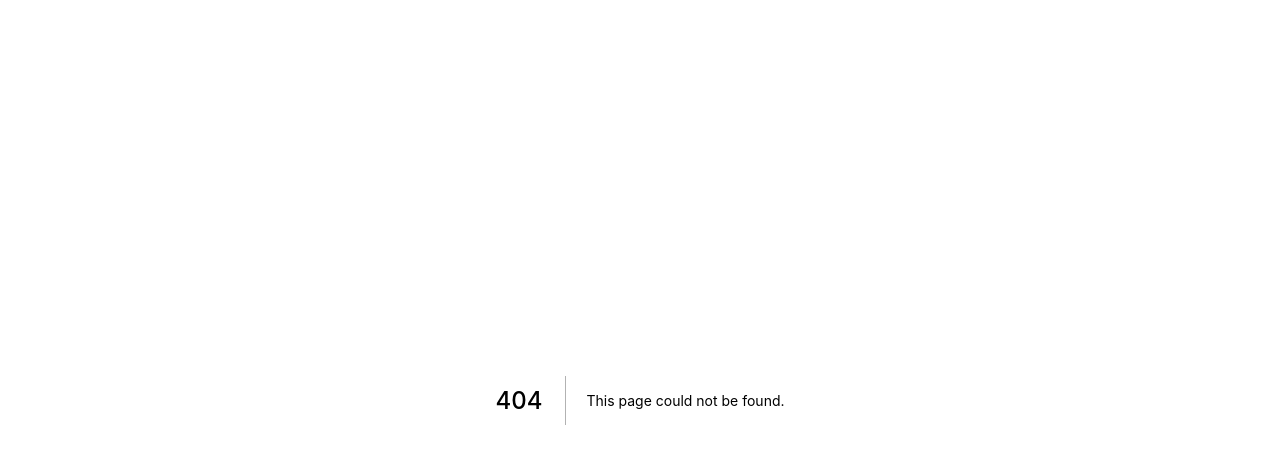
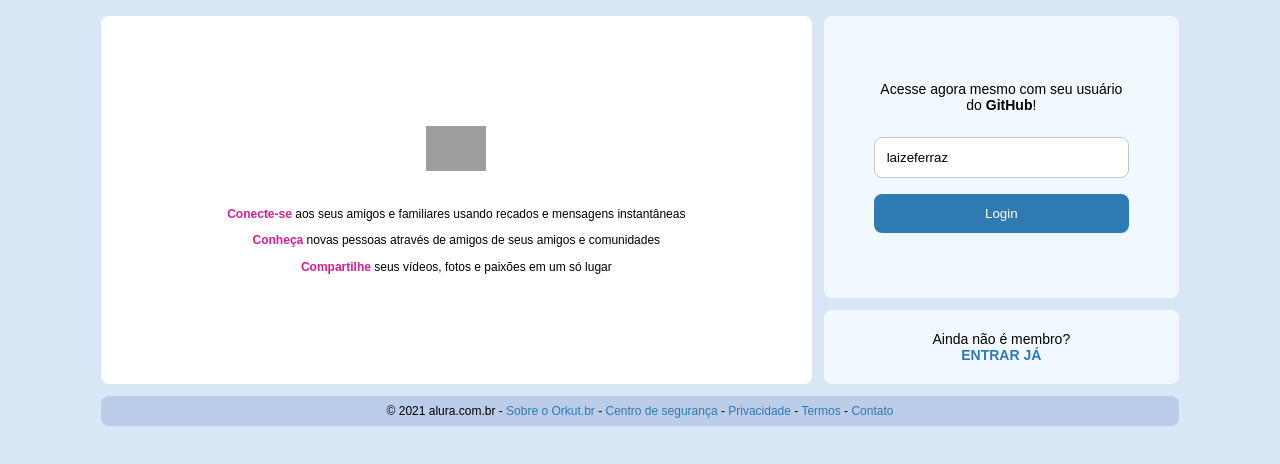
Before and after one commit to laizeferraz/alurakut, a Next.js app: page /login in a window 1280 px wide. Before the commit this address had no page. Shown: the top 464 px of the page. Built offline with nearby package versions, Linux system fonts and the light colour scheme; grey boxes are pictures that could not be loaded.

Commit message:
login and authentication.

```diff
--- a/package.json
+++ b/package.json
@@ -7,7 +7,9 @@
   },
   "dependencies": {
     "datocms-client": "^3.4.11",
+    "jsonwebtoken": "^8.5.1",
     "next": "latest",
+    "nookies": "^2.5.2",
     "react": "^17.0.2",
     "react-dom": "^17.0.2",
     "react-is": "^17.0.2",
--- /dev/null
+++ b/pages/login.js
@@ -0,0 +1,94 @@
+import React, { useState } from "react";
+// Hook do NextJS
+import { useRouter } from "next/router";
+import nookies from "nookies";
+
+export default function LoginScreen() {
+  const router = useRouter();
+  const [githubUser, setGithubUser] = useState("laizeferraz");
+
+  return (
+    <main
+      style={{
+        display: "flex",
+        flex: 1,
+        alignItems: "center",
+        justifyContent: "center",
+      }}
+    >
+      <div className="loginScreen">
+        <section className="logoArea">
+          <img src="https://alurakut.vercel.app/logo.svg" />
+
+          <p>
+            <strong>Conecte-se</strong> aos seus amigos e familiares usando
+            recados e mensagens instantâneas
+          </p>
+          <p>
+            <strong>Conheça</strong> novas pessoas através de amigos de seus
+            amigos e comunidades
+          </p>
+          <p>
+            <strong>Compartilhe</strong> seus vídeos, fotos e paixões em um só
+            lugar
+          </p>
+        </section>
+
+        <section className="formArea">
+          <form
+            className="box"
+            onSubmit={(e) => {
+              e.preventDefault();
+              console.log("User: ", githubUser);
+              fetch("https://alurakut.vercel.app/api/login", {
+                method: "POST",
+                headers: {
+                  "Content-Type": "application/json",
+                },
+                body: JSON.stringify({ githubUser: githubUser }),
+              }).then(async (response) => {
+                const responseData = await response.json();
+                const token = responseData.token;
+                nookies.set(null, "USER_TOKEN", token, {
+                  path: "/",
+                  maxAge: 86400 * 7, //expire date for cookies
+                });
+                router.push("/");
+              });
+            }}
+          >
+            <p>
+              Acesse agora mesmo com seu usuário do <strong>GitHub</strong>!
+            </p>
+            <input
+              placeholder="User"
+              value={githubUser}
+              onChange={(event) => {
+                setGithubUser(event.target.value);
+              }}
+            />
+            {githubUser.length === 0 ? "Fill the field" : ""}
+            <button type="submit">Login</button>
+          </form>
+
+          <footer className="box">
+            <p>
+              Ainda não é membro? <br />
+              <a href="/login">
+                <strong>ENTRAR JÁ</strong>
+              </a>
+            </p>
+          </footer>
+        </section>
+
+        <footer className="footerArea">
+          <p>
+            © 2021 alura.com.br - <a href="/">Sobre o Orkut.br</a> -{" "}
+            <a href="/">Centro de segurança</a> - <a href="/">Privacidade</a> -{" "}
+            <a href="/">Termos</a> - <a href="/">Contato</a>
+          </p>
+        </footer>
+      </div>
+    </main>
+  );
+}
```
Also changed, not shown: pages/api/auth.js (added, +28 -0 lines), pages/index.js (+37 -6 lines), 1 other file (tests, documents, lock files or other folders).
